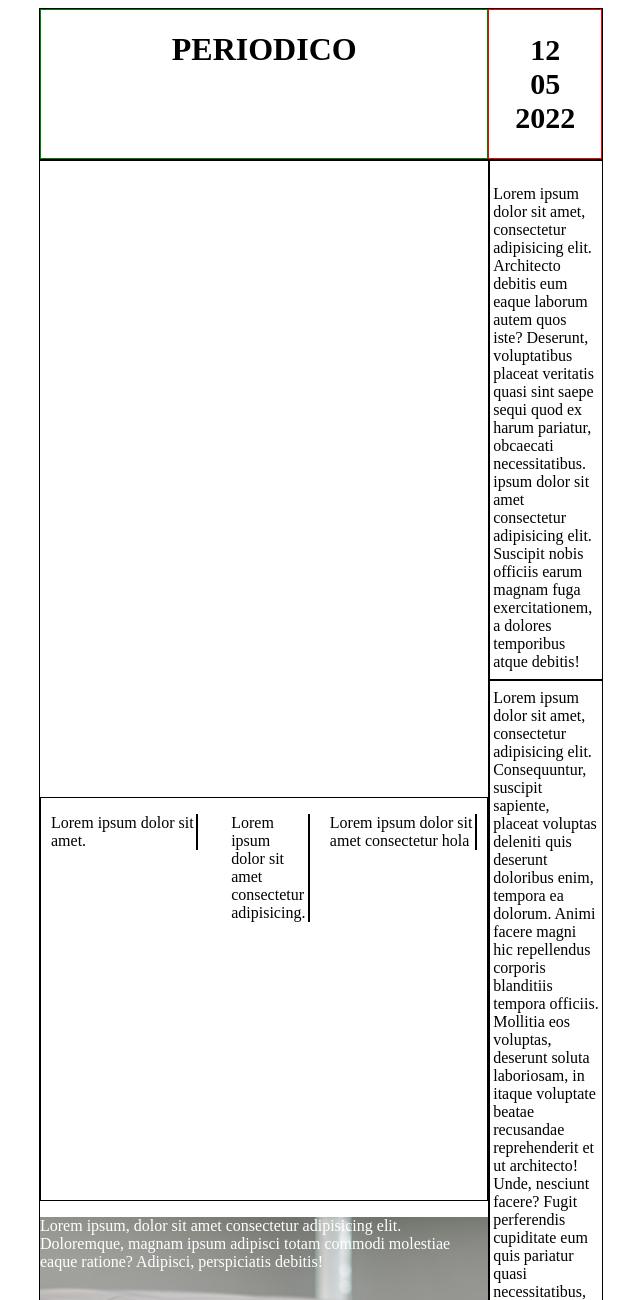
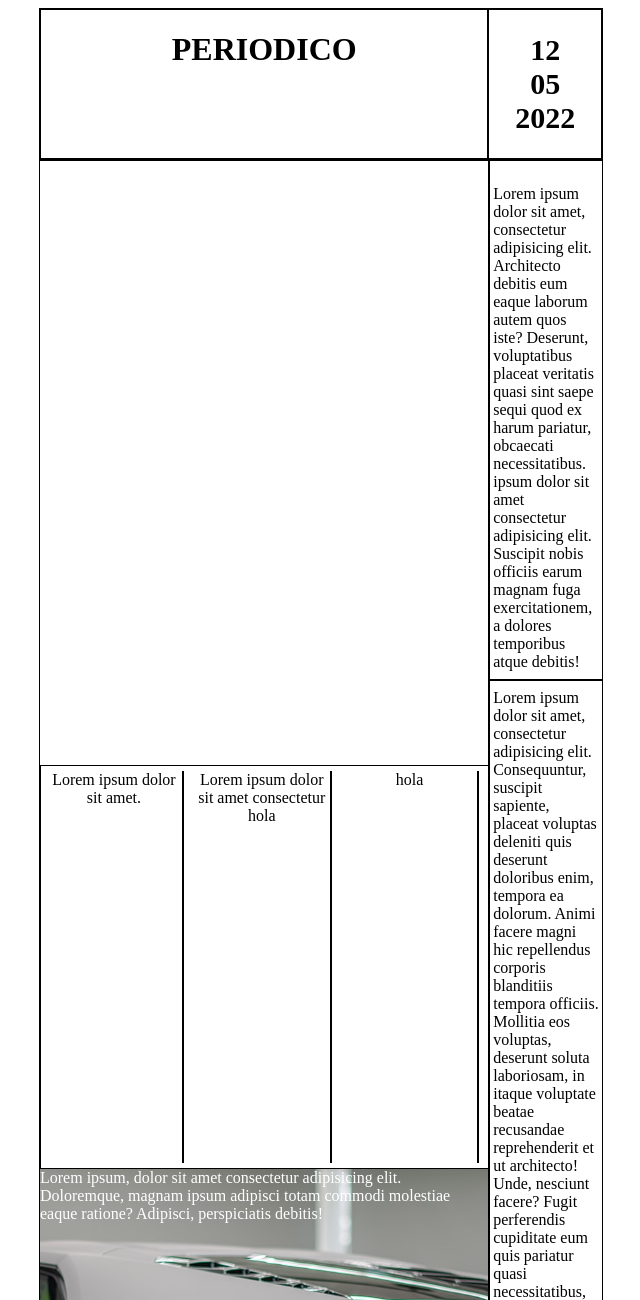
Before and after one commit to pamis93/periodico, a plain HTML site: page index.html in a window 1280 px wide. Shown: the top 1300 px of the page, without its empty margins (319-959 px from the left). Drawn offline with Linux system fonts and the light colour scheme.

Commit message:
finished

```diff
--- a/assets/css/main.css
+++ b/assets/css/main.css
@@ -6,12 +6,12 @@
     margin-right: 350px;
 }
 
-.header{
+.title{
     display: flex;
     text-align: center;
     justify-content: center;
     width: 80%;
-    border: green 1px solid;
+    border: rgb(0, 0, 0) 1px solid;
 }
 
 .hola {
@@ -19,7 +19,7 @@
     display: flex;
     align-items: center;
     justify-content: center;
-    border: solid red 1px;
+    border: solid rgb(5, 5, 5) 1px;
     width: 20%;
     font-size: 30px;
     font-weight: 600;
@@ -34,10 +34,9 @@
     height: 150px;
     background-color: white;
     border: solid black 1px;
-
 }
 
-.caja {
+.box {
     display: flex;
     flex-direction: row-reverse;
     width: 100%;
@@ -78,51 +77,57 @@
 
 .sectionup { /*IMAGEN COCHE*/
     background: url(/assets/images/audir8.jpeg);
-    max-width: 800px;
+    width: 100%;
     height: 30%;
     background-position: center;
     background-size: cover;
+    margin: 0;
 }
 .sectionup p {
     color: white;
     text-align: center;
+    margin: 0;
 }
 
 .central {
+    display: flex;
     border: solid black 1px;
-    max-width: 800px;
+    width: 100%;
     height: 20%;
     align-items: center;
+    flex-direction: row;
+    justify-items: center;
 }
 
 .central p {
-    border: solid;
+    order: solid;
     border-width: 0 2px 0px 0;
     border-style: double;
+    width: 100%;
+    margin: 5px;
+    text-align: center;
+    /* justify-items: center; */
 }
 
 .der {
-    float: right;
+    /* float: right; */
     display: flex;
-    max-width: 33%;
-    margin-right: 10px;
-    margin-left: 20px;
-    border: 0 0 0 0 ;
+    width: 33%;
+    height: 100%;
 }
 
 .izq {
-    float: left;
     display: flex;
-    max-width: 33%;
-    margin-right: 33px;
-    margin-left: 10px;
+    /* float: left; */
+    width: 33%;
+    height: 100%;
 }
 
 .cent {
-    align-items: center;
     display: flex;
-    max-width: 33%;
-    margin:0;
+    height: 100%;
+    /* align-items: center; */
+    width: 33%;
 }
 .bajo {
     height: 30%;
@@ -132,16 +137,18 @@
     background: url(/assets/images/ad_personam_02.jpg);
     background-size: cover;
     height: 100%;
-    /* max-width: 800px; */
+    width: 100%;
     background-position: center;
+    margin: 0;
 }
 .subimg p {
     color: white;
+    margin:0
 }
 
 .lasttex {
     /* height: 40%; */
-    max-width: 800px;
+    width: 100%;
     border: solid black 1px;
 }
 
--- a/index.html
+++ b/index.html
@@ -1,5 +1,6 @@
 <!DOCTYPE html>
 <html lang="es">
+
 <head>
   <meta charset="UTF-8">
   <meta http-equiv="X-UA-Compatible" content="IE=edge">
@@ -7,50 +8,71 @@
   <link rel="stylesheet" href="assets/css/main.css">
   <title>Document</title>
 </head>
+
 <body>
   <div class="containermain">
     <div class="containercenter">
-        <div class="header">
+      <header class="title">
         <h1>PERIODICO</h1>
-        </div>
-        <div class="hola">
+      </header>
+      <section class="hola">
         <p>12</p>
         <p>05</p>
         <p>2022</p>
+      </section>
     </div>
+    <div class="box">
+      <section class="containerright">
+        <ul>
+          <li>Lorem ipsum dolor sit amet, consectetur adipisicing elit. Architecto debitis eum eaque laborum autem quos
+            iste? Deserunt, voluptatibus placeat veritatis quasi sint saepe sequi quod ex harum pariatur, obcaecati
+            necessitatibus. ipsum dolor sit amet consectetur adipisicing elit. Suscipit nobis officiis earum magnam fuga
+            exercitationem, a dolores temporibus atque debitis!</li>
+          <li>Lorem ipsum dolor sit amet, consectetur adipisicing elit. Consequuntur, suscipit sapiente, placeat
+            voluptas deleniti quis deserunt doloribus enim, tempora ea dolorum. Animi facere magni hic repellendus
+            corporis blanditiis tempora officiis. Mollitia eos voluptas, deserunt soluta laboriosam, in itaque voluptate
+            beatae recusandae reprehenderit et ut architecto! Unde, nesciunt facere? Fugit perferendis cupiditate eum
+            quis pariatur quasi necessitatibus, ab sint assumenda ducimus ratione quia, cumque, aspernatur molestiae
+            itaque facere modi est aliquid. Ut minus veritatis corrupti odit cumque fuga deserunt accusantium quidem
+            optio nostrum. ipsum dolor sit amet.</li>
+          <li>Lorem ipsum, dolor sit amet consectetur adipisicing elit. Vitae fugit in reiciendis odit dicta aliquam cum
+            facere, omnis minus ad voluptatum asperiores totam voluptas! Quidem harum nobis ullam id quos, non
+            voluptatem dolore placeat commodi quae eligendi, eos dolorum sint nesciunt repellat libero delectus,
+            accusamus dicta culpa excepturi repudiandae mollitia. ipsum dolor sit, amet consectetur adipisicing elit.
+            Sit.</li>
+        </ul>
+      </section>
+      <section class="containerleft">
+        <section class="sectionup">
+          <p>Lorem ipsum dolor sit, amet consectetur adipisicing elit. Blanditiis, dolores?</p>
+        </section>
+        <section class="central">
+          <article class="izq">
+            <p>Lorem ipsum dolor sit amet.</p>
+          </article>
+          <article class="cent">
+            <p>Lorem ipsum dolor sit amet consectetur hola</p>
+          </article>
+          <article class="der">
+            <p>hola</p>
+          </article>
+        </section>
+        <section class="bajo">
+          <div class="subimg"> <!-- al poner aqui la etiqueta figure se desconfigura la imagen -->
+            <p>Lorem ipsum, dolor sit amet consectetur adipisicing elit. Doloremque, magnam ipsum adipisci totam commodi
+              molestiae eaque ratione? Adipisci, perspiciatis debitis!</p>
           </div>
-      <div class="caja">
-      <div class="containerright">
-        <ul>
-          <li>Lorem ipsum dolor sit amet, consectetur adipisicing elit. Architecto debitis eum eaque laborum autem quos iste? Deserunt, voluptatibus placeat veritatis quasi sint saepe sequi quod ex harum pariatur, obcaecati necessitatibus. ipsum dolor sit amet consectetur adipisicing elit. Suscipit nobis officiis earum magnam fuga exercitationem, a dolores temporibus atque debitis!</li>
-          <li>Lorem ipsum dolor sit amet, consectetur adipisicing elit. Consequuntur, suscipit sapiente, placeat voluptas deleniti quis deserunt doloribus enim, tempora ea dolorum. Animi facere magni hic repellendus corporis blanditiis tempora officiis. Mollitia eos voluptas, deserunt soluta laboriosam, in itaque voluptate beatae recusandae reprehenderit et ut architecto! Unde, nesciunt facere? Fugit perferendis cupiditate eum quis pariatur quasi necessitatibus, ab sint assumenda ducimus ratione quia, cumque, aspernatur molestiae itaque facere modi est aliquid. Ut minus veritatis corrupti odit cumque fuga deserunt accusantium quidem optio nostrum. ipsum dolor sit amet.</li>
-          <li>Lorem ipsum, dolor sit amet consectetur adipisicing elit. Vitae fugit in reiciendis odit dicta aliquam cum facere, omnis minus ad voluptatum asperiores totam voluptas! Quidem harum nobis ullam id quos, non voluptatem dolore placeat commodi quae eligendi, eos dolorum sint nesciunt repellat libero delectus, accusamus dicta culpa excepturi repudiandae mollitia. ipsum dolor sit, amet consectetur adipisicing elit. Sit.</li>
-        </ul>
-      </div>
-      <div class="containerleft">
-        <div class="sectionup">
-              <p>Lorem ipsum dolor sit, amet consectetur adipisicing elit. Blanditiis, dolores?</p>
-            </div>
-          <div  class="central">
-            <div class="izq">
-              <p >Lorem ipsum dolor sit amet.</p>
-            </div>
-            <div class="der">
-              <p>Lorem ipsum dolor sit amet consectetur hola</p>
-            </div>
-            <div class="cent">
-              <p>Lorem ipsum dolor sit amet consectetur adipisicing.</p>
-            </div>
-          </div>
-        <div class="bajo">
-          <div class="subimg">
-            <p>Lorem ipsum, dolor sit amet consectetur adipisicing elit. Doloremque, magnam ipsum adipisci totam commodi molestiae eaque ratione? Adipisci, perspiciatis debitis!</p></div> <!---Imagen-->
-          <div class="lasttex"> <!-- TEXTO-->
-            <p>Lorem ipsum dolor sit amet consectetur adipisicing elit. Vitae laudantium quae veritatis libero corrupti commodi, quam, laboriosam ea neque harum expedita repudiandae numquam. Suscipit amet, dignissimos, facilis non mollitia numquam temporibus, enim dolor nemo assumenda nihil odit perferendis unde porro.</p>
-          </div>
-          </div>
-        </div>
+          <!---Imagen-->
+          <article class="lasttex">
+            <!-- TEXTO-->
+            <p>Lorem ipsum dolor sit amet consectetur adipisicing elit. Vitae laudantium quae veritatis libero corrupti
+              commodi, quam, laboriosam ea neque harum expedita repudiandae numquam. Suscipit amet, dignissimos, facilis
+              non mollitia numquam temporibus, enim dolor nemo assumenda nihil odit perferendis unde porro.</p>
+          </article>
+        </section>
+      </section>
     </div>
   </div>
 </body>
+
 </html>
```
Lines whose indentation alone changed are shown as unchanged.
